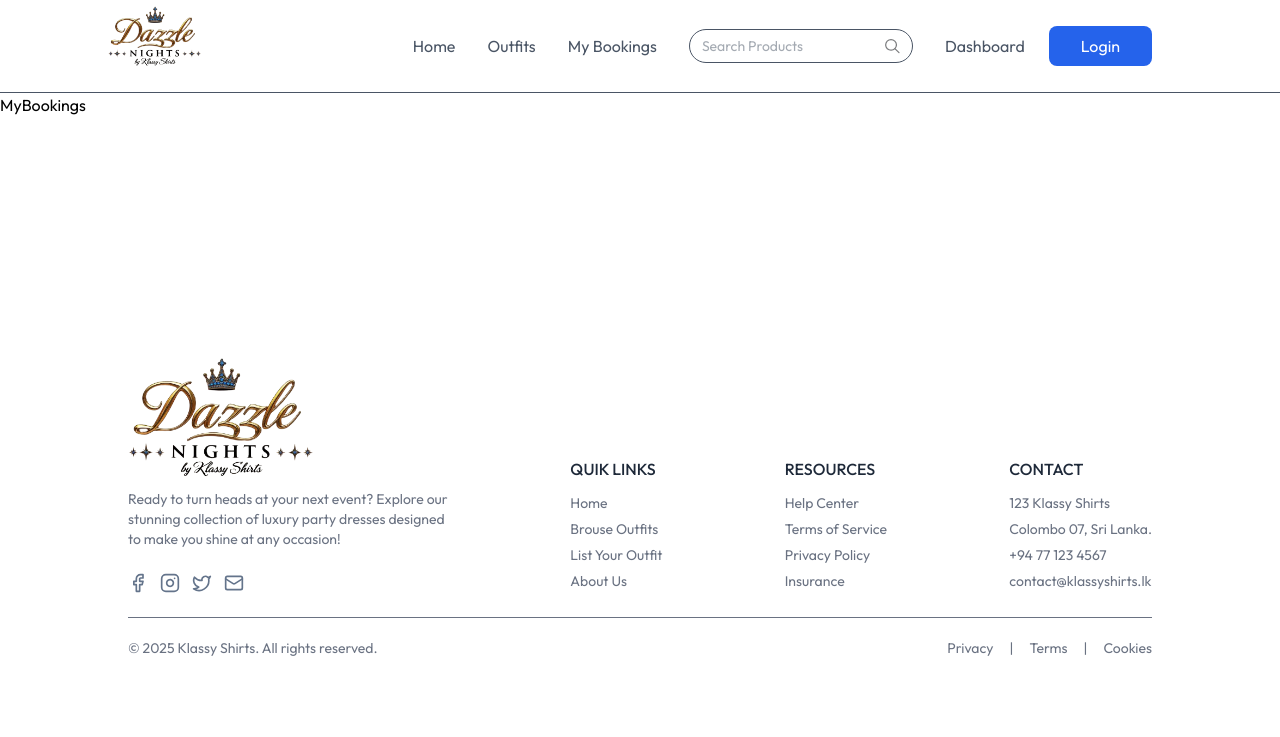
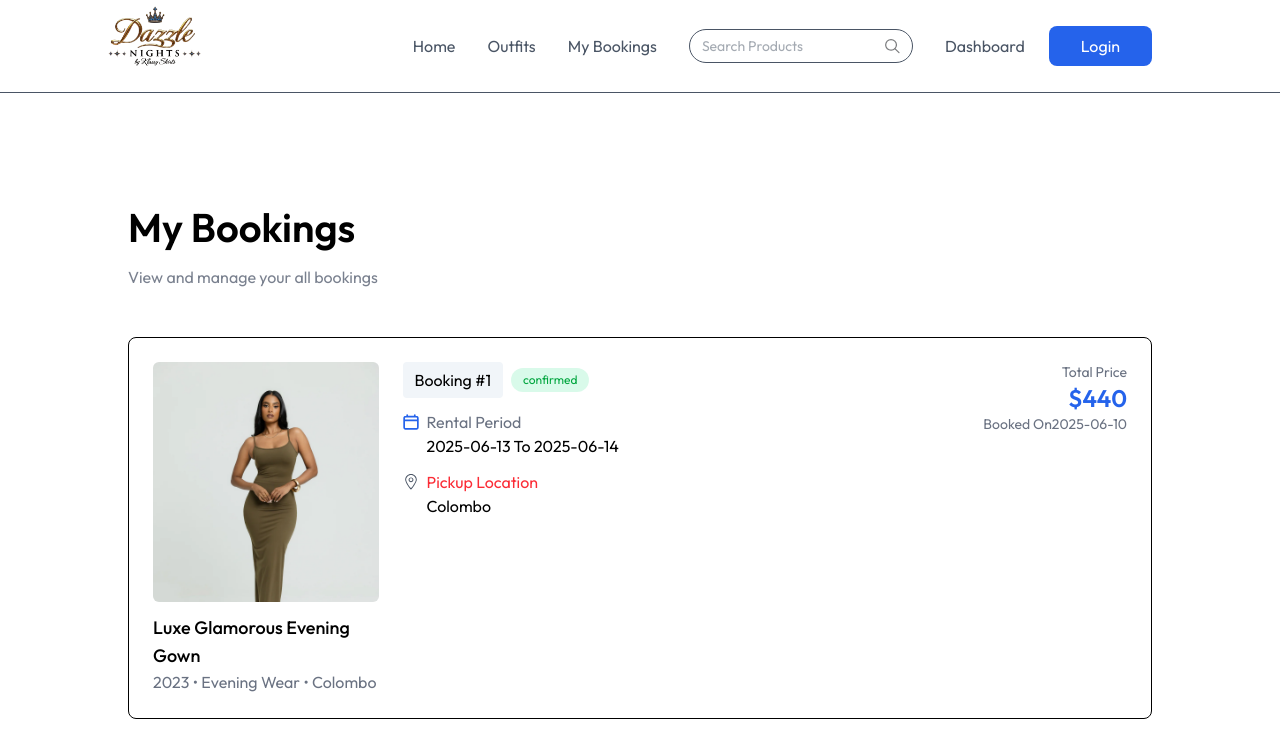
Before and after one commit to pasinduNuwantha/Rental-Portal, a React (Vite) app in the folder client/: page /my-bookings in a window 1280 px wide. Shown: the top 737 px of the page. Built offline with nearby package versions, Linux system fonts and the light colour scheme.

Commit message:
My Bookings completed 🔥

```diff
--- a/client/src/App.jsx
+++ b/client/src/App.jsx
@@ -5,7 +5,8 @@
 import OutfitDetails from './pages/OutfitDetails'
 import Outfits from './pages/Outfits'
 import MyBookings from './pages/MyBookings'
-import Footer from './components/Footer'
+import Footer from './components/pasindu/Footer'
+
 
 const App = () => {
   const [showLogin,setShowLogin] = useState(false)
--- a/client/src/assets/assets.js
+++ b/client/src/assets/assets.js
@@ -119,13 +119,13 @@
     {
         "_id": "82fc8b5d9a0a2c3b4b79d5e7",
         "owner": "55be9d8a8a2a4f9f9a12458b",
-        "brand": "Luxe Couture",
+        "brand": "Luxe ",
         "model": "Glamorous Evening Gown",
         "image": outfit_image1,
         "year": 2023,
         "category": "Evening Wear",
         "size": "M",
-        "color": "Emerald Green",
+        "color": "Olive Green",
         "material": "Satin",
         "pricePerDay": 120,
         "location": "Colombo",
@@ -189,10 +189,10 @@
 export const dummyMyBookingsData = [
     {
         "_id": "68482bcc98eb9722b7751f70",
-        "car": dummyOutfitData[0],
+        "outfit": dummyOutfitData[0],
         "user": "6847f7cab3d8daecdb517095",
         "owner": "6847f7cab3d8daecdb517095",
-        "pickupDate": "2025-06-13T00:00:00.000Z",
+        "reservationDate": "2025-06-13T00:00:00.000Z",
         "returnDate": "2025-06-14T00:00:00.000Z",
         "status": "confirmed",
         "price": 440,
@@ -200,10 +200,10 @@
     },
     {
         "_id": "68482bb598eb9722b7751f60",
-        "car": dummyOutfitData[1],
+        "outfit": dummyOutfitData[1],
         "user": "6847f7cab3d8daecdb517095",
         "owner": "67fe3467ed8a8fe17d0ba6e2",
-        "pickupDate": "2025-06-12T00:00:00.000Z",
+        "reservationDate": "2025-06-12T00:00:00.000Z",
         "returnDate": "2025-06-12T00:00:00.000Z",
         "status": "pending",
         "price": 130,
@@ -211,10 +211,10 @@
     },
     {
         "_id": "684800fa0fb481c5cfd92e56",
-        "car": dummyOutfitData[2],
+        "outfit": dummyOutfitData[2],
         "user": "6847f7cab3d8daecdb517095",
         "owner": "67fe3467ed8a8fe17d0ba6e2",
-        "pickupDate": "2025-06-11T00:00:00.000Z",
+        "reservationDate": "2025-06-11T00:00:00.000Z",
         "returnDate": "2025-06-12T00:00:00.000Z",
         "status": "pending",
         "price": 600,
@@ -222,10 +222,10 @@
     },
     {
         "_id": "6847fe790fb481c5cfd92d94",
-        "car": dummyOutfitData[3],
+        "outfit": dummyOutfitData[3],
         "user": "6847f7cab3d8daecdb517095",
         "owner": "6847f7cab3d8daecdb517095",
-        "pickupDate": "2025-06-11T00:00:00.000Z",
+        "reservationDate": "2025-06-11T00:00:00.000Z",
         "returnDate": "2025-06-12T00:00:00.000Z",
         "status": "confirmed",
         "price": 440,
--- a/client/src/components/Title.jsx
+++ b/client/src/components/Title.jsx
@@ -2,8 +2,8 @@
 
 const Title = ({title,subTitle,align}) => {
   return (
-    <div className={`flex flex-col justify-center items-center text-center ${align === " left" && "md:items-start md:text-left"}`}>
-        <h1 className='font-semibolld tex-4xl md:text-[40px] mt-10'>{title}</h1>
+    <div className={`flex flex-col justify-center items-center text-center ${align === "left" && "md:items-start md:text-left"}`}>
+        <h1 className='font-semibold tex-4xl md:text-[40px] mt-10'>{title}</h1>
         <p className='text-sm md:text-base text-gray-500/90 mt-2 max-w-156'>{subTitle}</p>
 
     </div>
--- a/client/src/components/Footer.jsx
+++ b/client/src/components/pasindu/Footer.jsx
@@ -1,5 +1,5 @@
 import React from 'react'
-import { assets } from '../assets/assets'
+import { assets } from '../../assets/assets'
 
 const Footer = () => {
   return (
--- a/client/src/pages/MyBookings.jsx
+++ b/client/src/pages/MyBookings.jsx
@@ -1,8 +1,84 @@
-import React from 'react'
+import React, { useEffect, useState } from 'react'
+import { assets, dummyMyBookingsData } from '../assets/assets'
+import Title from '../components/Title'
 
 const MyBookings = () => {
+
+  const [bookings,setBokkings] = useState([])
+  const currency = import.meta.env.VITE_CURRENCY
+
+  const fetchMyBookings = async ()=>{
+    setBokkings (dummyMyBookingsData)
+  }
+
+  useEffect(()=>{
+    fetchMyBookings()
+  },[])
+
   return (
-    <div>MyBookings</div>
+    <div className='px-6 md:px-16 lg:px-24 xl:px-32 2xl:px-48 mt-16 test-sm max-w-7-xl'>
+
+      <Title title='My Bookings'
+      subTitle='View and manage your all bookings' align="left" />
+
+      <div>
+        {bookings.map((booking, index)=>(
+          <div key={booking._id} className='grid grid-cols-1 md:grid-cols-4 gap-6 p-6 border border-borderColor rounded-lg mt-5 first:mt-12'>
+            {/* Outfit Image +Info */ }
+
+            <div className='md:col-span-1 '>
+              <div className='rounded-md overflow-hidden mb-3'>
+                <img src={booking.outfit.image} alt="" className='w-auto h-60 aspect-video object-cover object-top'  />
+              </div>
+
+              <p className='text-lg font-medium mt-2'>{booking.outfit.brand} {booking.outfit.model} </p>
+
+              <p className='text-gray-500'>{booking.outfit.year} • {booking.outfit.category} • {booking.outfit.location} </p>
+
+            </div>
+
+            {/*Booking Info */}
+
+            <div className='md:col-span-2'>
+
+                  <div className='flex items-center gap-2'>
+                   <p className='px-3 py-1.5 bg-light rounded'>Booking #{index+1} </p>
+                   <p className={`px-3 py-1 text-xs rounded-full ${booking.status === 'confirmed' ? 'bg-green-400/15 text-green-600' : 'bg-red-400/15 text-red-600'}  `} >{booking.status} </  p>
+                  </div>
+                  <div className='flex items-start gap-2 mt-3'>
+                    <img src={assets.calendar_icon_colored} alt="" className='w-4 h-4 mt-1' />
+                    <div>
+                      <p className='text-gray-500'>Rental Period</p>
+                      <p>{booking.reservationDate.split('T')[0]  } To {booking.returnDate.split('T')[0]  } </p>
+
+                    </div>
+                  </div>
+
+                  <div className='flex items-start gap-2 mt-3'>
+                    <img src={assets.location_icon} alt="" className='w-4 h-4 mt-1' />
+                    <div>
+                      <p className='text-red-500'>Pickup Location</p>
+                      <p>{booking.outfit.location} </p>
+
+                    </div>
+                  </div>
+            </div>
+
+            {/*Price */}
+            <div className='md:col-span-1 flex flex-col justify-between gap-6'>
+              <div className='text-sm text-gray-500 text-right'>
+                <p>Total Price</p>
+                <h1 className='text-2xl font-semibold text-primary'> {currency}{booking.price} </h1>
+                <p>Booked On{booking.createdAt.split('T')[0]} </p>
+              </div>
+
+            </div>
+
+          </div>
+        ))}
+
+      </div>
+    </div>
   )
 }
 
--- a/client/src/pages/Outfits.jsx
+++ b/client/src/pages/Outfits.jsx
@@ -1,8 +1,38 @@
-import React from 'react'
+import React, { useState } from 'react'
+import Title from '../components/Title'
+import { assets, dummyOutfitData } from '../assets/assets'
+import OutfitCard from '../components/OutfitCard'
 
 const Outfits = () => {
+  const [input,setInput] = useState('')
   return (
-    <div>Outfits</div>
+    <div>
+      <div className='flex flex-col items-center py-20 bg-light max-md:px-4'>
+        <Title title='Available Outfits' subTitle= 'Find Your Perfect Fit with Stunning Dresses for Every Celebration!'/>
+
+        <div className='flex items-center bg-white px-4 mt-6 max-w-140 w-full h-12 rounded-full shadow'>
+          <img src={assets.search_icon} alt="" className='w-4.5 h.4.5 mr-2' />
+          <input onClick={(e)=>setInput (e.target.value)} value={input} type="text" placeholder='Search by your model or features' className='w-full h-full outline-none text-gray-500' />
+          <img src={assets.filter_icon} alt="" className='w-4.5 h.4.5 ml-2' />
+
+        </div>
+      </div>
+
+      <div className='px-6 md:px-16 lg:px-24 xl:px-32 mt-10'>
+        <p className='text-gray-500 xl:px-20 max-w-7xl mx-auto'>Showing {dummyOutfitData.length} Outfits </p>
+
+        <div className='grid grid-cols-1 sm:grid-cols-2 lg:grid-cols-3 gap-8 mt-4 xl:px-20 max-w-7xl mx-auto'>
+
+          {dummyOutfitData.map((outfit, index)=>(
+            <div key={index}>
+              <OutfitCard outfit={outfit}/>
+            </div>
+          ))}
+
+        </div>
+
+      </div>
+    </div>
   )
 }
 
--- /dev/null
+++ b/client/src/pages/owner/AddOutfit.jsx
@@ -0,0 +1,11 @@
+import React from 'react'
+
+const AddOutfit = () => {
+  return (
+    <div>
+
+    </div>
+  )
+}
+
+export default AddOutfit
--- /dev/null
+++ b/client/src/pages/owner/Dashboard.jsx
@@ -0,0 +1,11 @@
+import React from 'react'
+
+const Dashboard = () => {
+  return (
+    <div>
+
+    </div>
+  )
+}
+
+export default Dashboard
--- /dev/null
+++ b/client/src/pages/owner/Layout.jsx
@@ -0,0 +1,11 @@
+import React from 'react'
+
+const Layout = () => {
+  return (
+    <div>
+
+    </div>
+  )
+}
+
+export default Layout
--- /dev/null
+++ b/client/src/pages/owner/ManageBookings.jsx
@@ -0,0 +1,11 @@
+import React from 'react'
+
+const ManageBookings = () => {
+  return (
+    <div>
+
+    </div>
+  )
+}
+
+export default ManageBookings
--- /dev/null
+++ b/client/src/pages/owner/ManageOutfits.jsx
@@ -0,0 +1,11 @@
+import React from 'react'
+
+const ManageOutfits = () => {
+  return (
+    <div>
+
+    </div>
+  )
+}
+
+export default ManageOutfits
```
